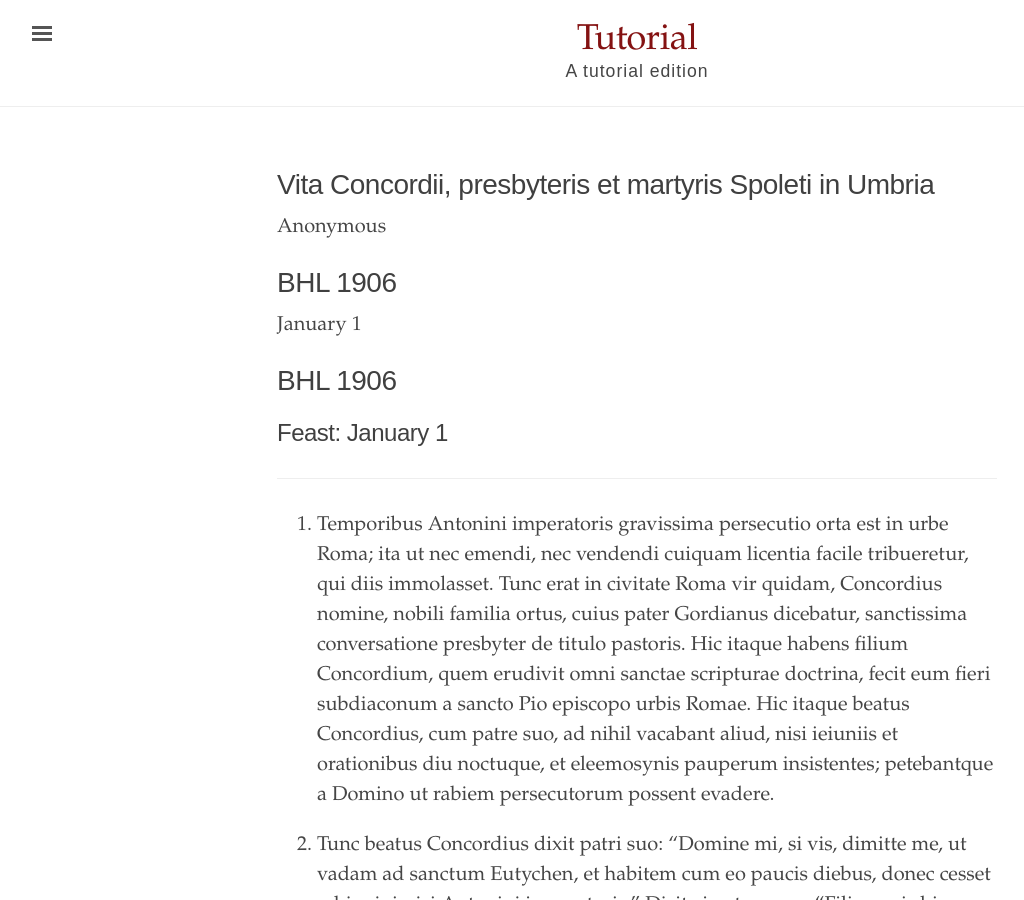
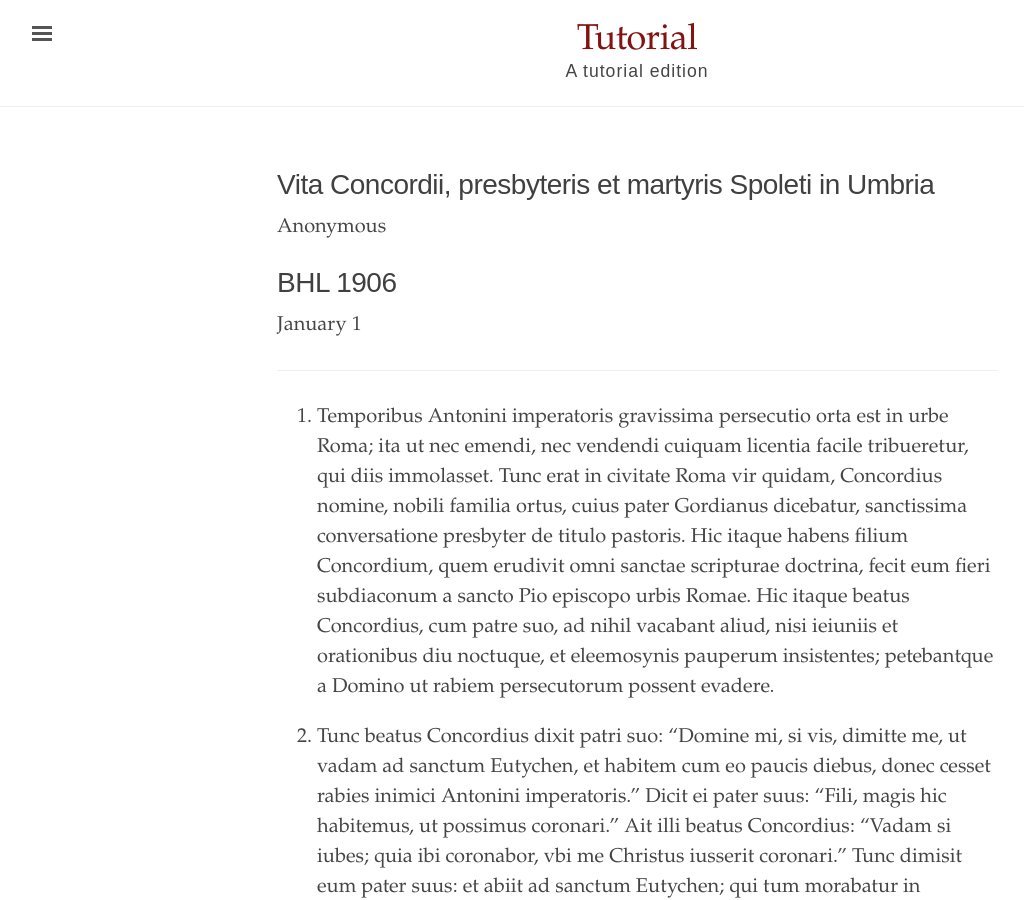
Before and after one commit to cjkoepke1/latin-hagiography, a Jekyll site: the page built from _texts/vita-concordii.md, in a window 1280 px wide and 900 px high. Shown: the whole window, without its empty margins (3-1027 px from the left). Built offline with Jekyll 4.4.1, drawn with Linux system fonts in a browser that asks for light colours.

Commit message:
update header

```diff
--- a/_texts/vita-concordii.md
+++ b/_texts/vita-concordii.md
@@ -8,10 +8,6 @@ editor: Carson Koepke
 source: Editus ex Actis Sanctorum
 
 ---
-
-# BHL 1906
-
-## Feast: January 1
 
 ---
 
```
